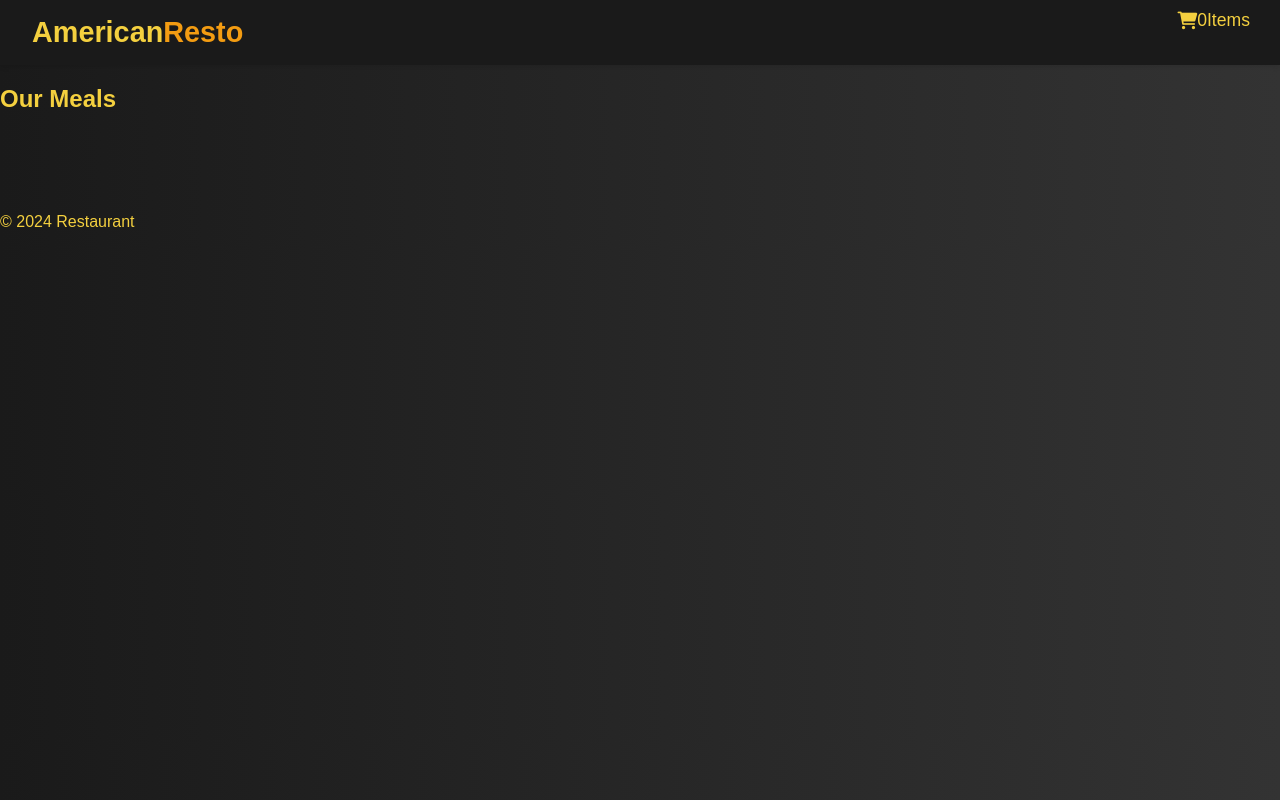
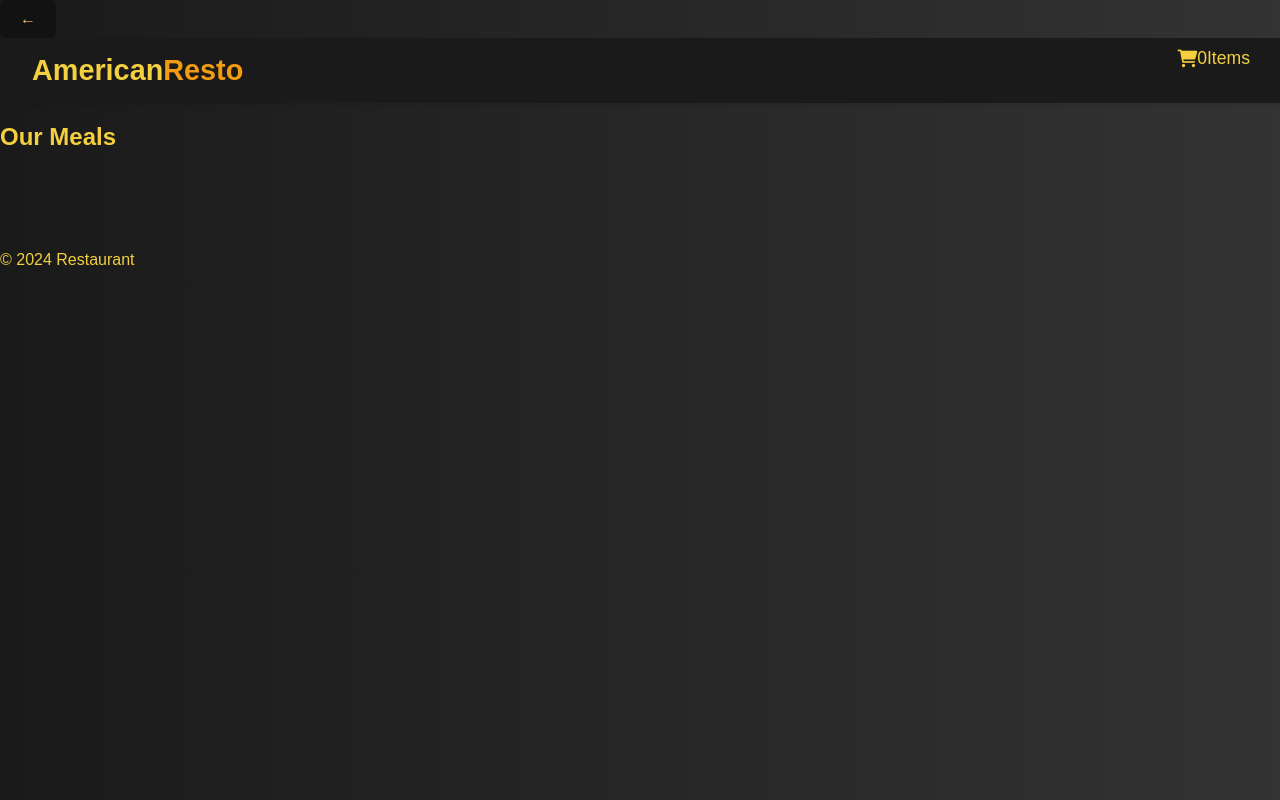
Before and after one commit to JustNap/FinalExam_Frontend_Restaurant-Web, a plain HTML site: page Restaurant_Web/menu/index.html in a window 1280 px wide. Drawn offline with nearby package versions, Linux system fonts and the light colour scheme; no server answers.

Commit message:
Menambahkan fungsi dan tombol back di setiap halaman. Final commit

```diff
--- a/Restaurant_Web/chat/app.js
+++ b/Restaurant_Web/chat/app.js
@@ -1,5 +1,5 @@
 angular.module('chatApp', [])
-.controller('ChatController', function($scope) {
+.controller('ChatController', function($scope, $window) {
     $scope.user1 = {
         id: '1',
         firstName: 'User'
@@ -43,6 +43,6 @@ angular.module('chatApp', [])
     };
 
     $scope.goBack = function() {
-        $window.location.href = 'home.html';
+        $window.location.href = '../homepage/beranda.html';
     };
 });
--- a/Restaurant_Web/chat/style.css
+++ b/Restaurant_Web/chat/style.css
@@ -127,3 +127,27 @@ body {
     background: #d1c085;
     color: #1d1d1d;
 }
+
+.back-button {
+    display: inline-block;
+    background-color: #121212;
+    color: #f8c471;
+    border: none;
+    border-radius: 5px;
+    padding: 10px 20px;
+    font-size: 16px;
+    font-weight: bold;
+    cursor: pointer;
+    text-decoration: none;
+    transition: background-color 0.3s ease, transform 0.2s ease;
+}
+
+.back-button:hover {
+    background-color: #f8c471;
+    transform: scale(1.05);
+}
+
+.back-button:active {
+    background-color: #121212;
+    transform: scale(0.95);
+}
--- a/Restaurant_Web/galeri/app.js
+++ b/Restaurant_Web/galeri/app.js
@@ -1,6 +1,6 @@
 const app = angular.module('luxuryGalleryApp', []);
 
-app.controller('GalleryController', function($scope, $http) {
+app.controller('GalleryController', function($scope, $http, $window) {
     $scope.images = [];
 
     const categories = [
@@ -20,4 +20,8 @@ app.controller('GalleryController', function($scope, $http) {
             }
         });
     });
+
+    $scope.goBack = function() {
+        $window.location.href = '../homepage/beranda.html';
+    };
 });
--- a/Restaurant_Web/galeri/style.css
+++ b/Restaurant_Web/galeri/style.css
@@ -99,3 +99,27 @@ body {
     color: #e0c097;
     font-size: 0.9rem;
 }
+
+.back-button {
+    display: inline-block;
+    background-color: #121212;
+    color: #f8c471;
+    border: none;
+    border-radius: 5px;
+    padding: 10px 20px;
+    font-size: 16px;
+    font-weight: bold;
+    cursor: pointer;
+    text-decoration: none;
+    transition: background-color 0.3s ease, transform 0.2s ease;
+}
+
+.back-button:hover {
+    background-color: #f8c471;
+    transform: scale(1.05);
+}
+
+.back-button:active {
+    background-color: #121212;
+    transform: scale(0.95);
+}
--- a/Restaurant_Web/login_homepage/script.js
+++ b/Restaurant_Web/homepage/script.js
@@ -1,6 +1,6 @@
 var app = angular.module("restoApp", []);
 
-app.controller("MainController", function ($scope, $http) {
+app.controller("MainController", function ($scope, $http, $window) {
 
     $scope.currentPage = "login.html";
 
@@ -94,4 +94,8 @@ app.controller("MainController", function ($scope, $http) {
         alert("Anda telah logout.");
         $scope.currentPage = "login.html";
     };
+
+    $scope.goBack = function() {
+        $window.location.href = '../homepage/beranda.html';
+    };
 });
--- a/Restaurant_Web/login_homepage/style.css
+++ b/Restaurant_Web/homepage/style.css
@@ -136,3 +136,27 @@ input.form-control {
         color: #e60d18;
     }
 }
+
+.back-button {
+    display: inline-block;
+    background-color: #121212;
+    color: #f8c471;
+    border: none;
+    border-radius: 5px;
+    padding: 10px 20px;
+    font-size: 16px;
+    font-weight: bold;
+    cursor: pointer;
+    text-decoration: none;
+    transition: background-color 0.3s ease, transform 0.2s ease;
+}
+
+.back-button:hover {
+    background-color: #f8c471;
+    transform: scale(1.05);
+}
+
+.back-button:active {
+    background-color: #121212;
+    transform: scale(0.95);
+}
--- a/Restaurant_Web/menu/app.js
+++ b/Restaurant_Web/menu/app.js
@@ -1,6 +1,6 @@
 const app = angular.module("mealApp", []);
 
-app.controller("mealController", function ($scope, $http) {
+app.controller("mealController", function ($scope, $http, $window) {
     $scope.meals = [];
     $scope.cart = [];
     $scope.showCart = false;
@@ -56,4 +56,8 @@ app.controller("mealController", function ($scope, $http) {
     $scope.closeInvoice = () => {
         $scope.showInvoice = false;
     };
+
+    $scope.goBack = function() {
+        $window.location.href = '../homepage/beranda.html';
+    };
 });
--- a/Restaurant_Web/menu/index.html
+++ b/Restaurant_Web/menu/index.html
@@ -10,6 +10,7 @@
     <script src="app.js"></script>
 </head>
 <body ng-controller="mealController">
+    <button class="back-button" ng-click="goBack()">←</button>
     <header>
         <div class="navbar">
             <div class="logo">American<span>Resto</span></div>
--- a/Restaurant_Web/menu/style.css
+++ b/Restaurant_Web/menu/style.css
@@ -360,3 +360,27 @@ header {
 .close-invoice:hover {
     background-color: #ff9966;
 }
+
+.back-button {
+    display: inline-block;
+    background-color: #121212;
+    color: #f8c471;
+    border: none;
+    border-radius: 5px;
+    padding: 10px 20px;
+    font-size: 16px;
+    font-weight: bold;
+    cursor: pointer;
+    text-decoration: none;
+    transition: background-color 0.3s ease, transform 0.2s ease;
+}
+
+.back-button:hover {
+    background-color: #f8c471;
+    transform: scale(1.05);
+}
+
+.back-button:active {
+    background-color: #121212;
+    transform: scale(0.95);
+}
--- a/Restaurant_Web/reservasi/app.js
+++ b/Restaurant_Web/reservasi/app.js
@@ -1,6 +1,6 @@
 const app = angular.module('reservationApp', []);
 
-app.controller('ReservationController', function ($scope, $timeout) {
+app.controller('ReservationController', function ($scope, $timeout, $window) {
     const layouts = {
         Indoor: [
             ['1A', '1B', '1C', '1D'],
@@ -101,4 +101,8 @@ app.controller('ReservationController', function ($scope, $timeout) {
         $scope.isSummaryVisible = false;
         $scope.tableRows = [];
     };
+
+    $scope.goBack = function() {
+        $window.location.href = '../homepage/beranda.html';
+    };
 });
--- a/Restaurant_Web/reservasi/style.css
+++ b/Restaurant_Web/reservasi/style.css
@@ -154,3 +154,27 @@ button.submit-btn:hover {
     color: #f8c471;
     font-weight: bold;
 }
+
+.back-button {
+    display: inline-block;
+    background-color: #121212;
+    color: #f8c471;
+    border: none;
+    border-radius: 5px;
+    padding: 10px 20px;
+    font-size: 16px;
+    font-weight: bold;
+    cursor: pointer;
+    text-decoration: none;
+    transition: background-color 0.3s ease, transform 0.2s ease;
+}
+
+.back-button:hover {
+    background-color: #f8c471;
+    transform: scale(1.05);
+}
+
+.back-button:active {
+    background-color: #121212;
+    transform: scale(0.95);
+}
```
Also changed, not shown: Restaurant_Web/galeri/galeri.html (+1 -0 lines), Restaurant_Web/homepage/beranda.html (renamed from Restaurant_Web/login_homepage/beranda.html, +4 -4 lines), Restaurant_Web/reservasi/reserve.html (+1 -0 lines), Restaurant_Web/homepage/index.html (renamed from Restaurant_Web/login_homepage/index.html), Restaurant_Web/homepage/login.html (renamed from Restaurant_Web/login_homepage/login.html), Restaurant_Web/homepage/register.html (renamed from Restaurant_Web/login_homepage/register.html).
